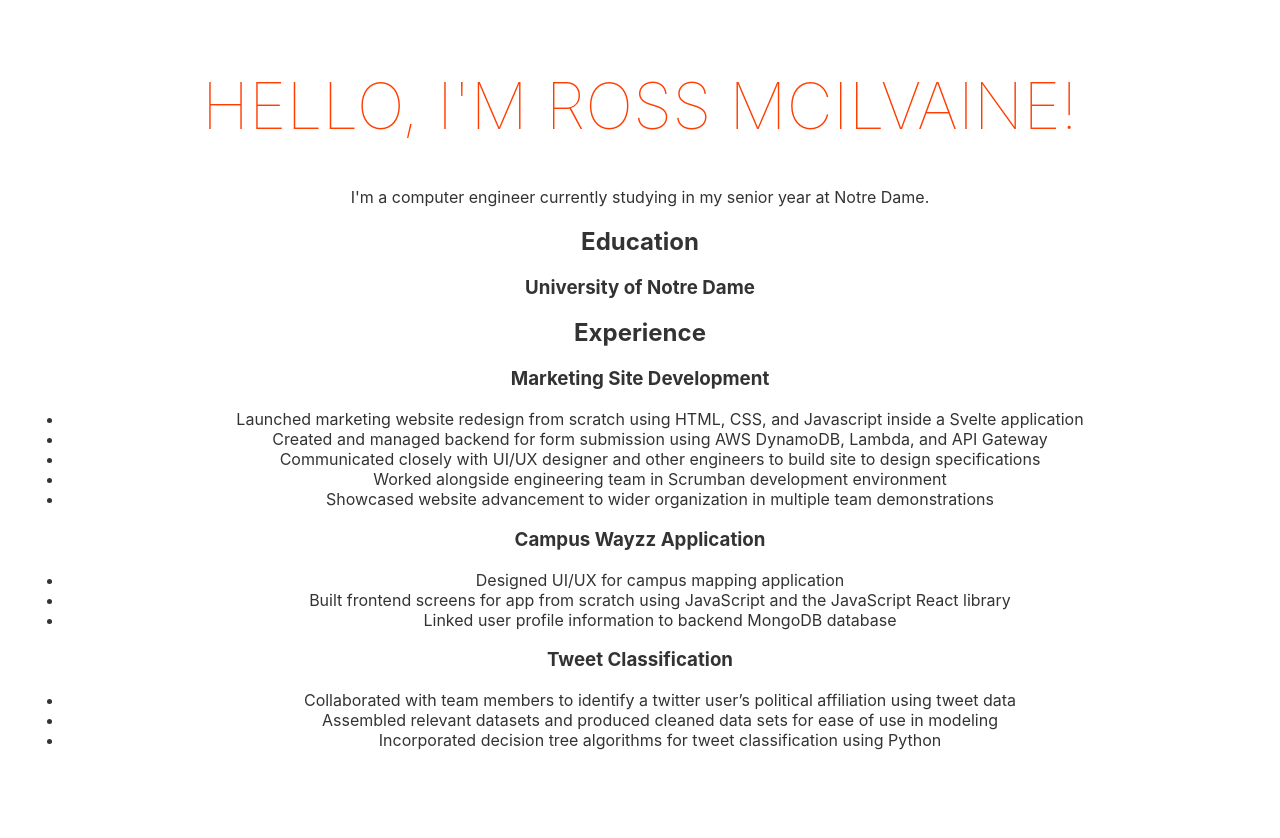
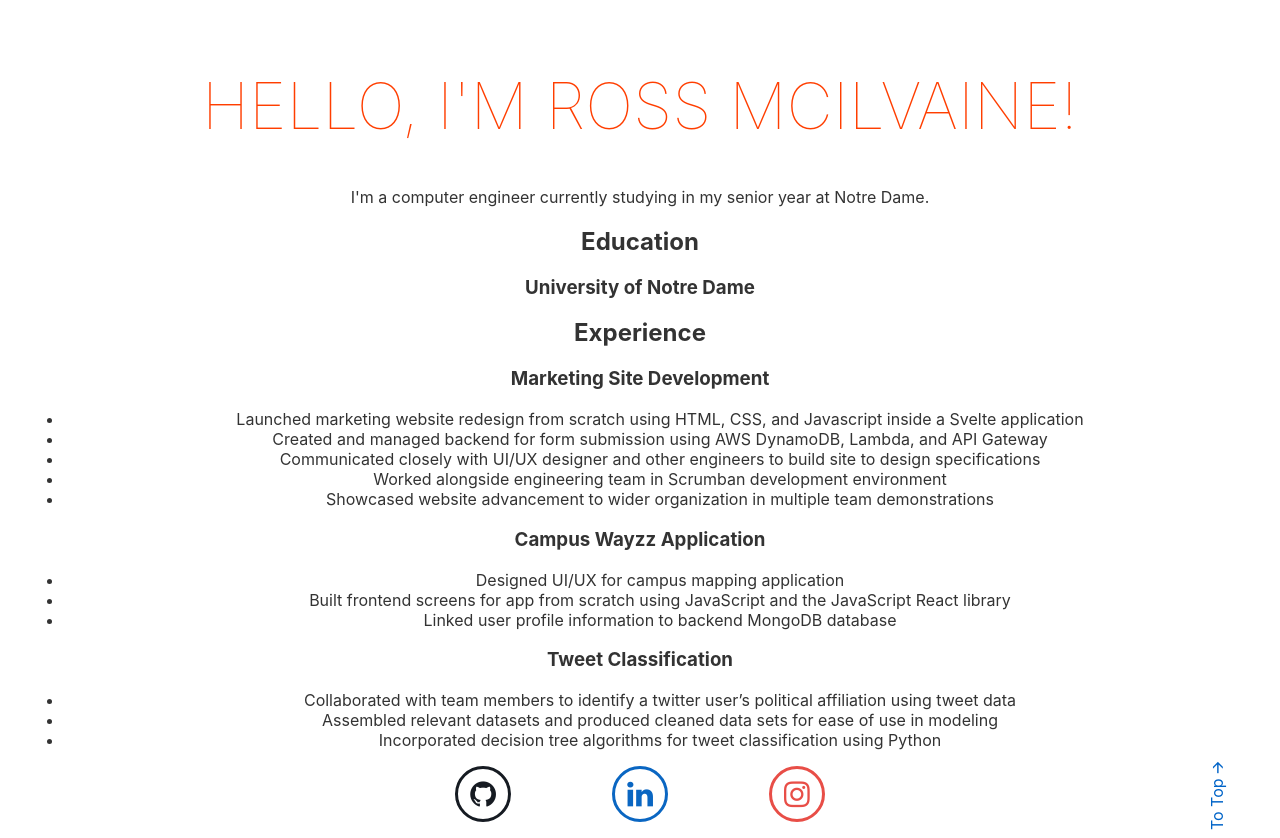
Before and after one commit to RossMcIlvaine/PersonalWebsite, a Svelte app: page / in a window 1280 px wide. Before the commit the page ends 800 px from the top, so only its background shows below. Built offline with nearby package versions, Linux system fonts and the light colour scheme.

Commit message:
Footer added

```diff
--- a/package.json
+++ b/package.json
@@ -15,7 +15,8 @@
     "rollup-plugin-livereload": "^2.0.0",
     "rollup-plugin-svelte": "^7.0.0",
     "rollup-plugin-terser": "^7.0.0",
-    "svelte": "^3.0.0"
+    "svelte": "^3.0.0",
+    "svelte-scrollto": "^0.2.0"
   },
   "dependencies": {
     "sirv-cli": "^1.0.0"
--- a/public/index.html
+++ b/public/index.html
@@ -5,6 +5,9 @@
 	<meta name='viewport' content='width=device-width,initial-scale=1'>
 
 	<title>Ross McIlvaine</title>
+
+	<!-- Add icon library -->
+	<link rel="stylesheet" href="https://cdnjs.cloudflare.com/ajax/libs/font-awesome/4.7.0/css/font-awesome.min.css">
 
 	<link rel='icon' type='image/png' href='/favicon.png'>
 	<link rel='stylesheet' href='/global.css'>
--- a/src/App.svelte
+++ b/src/App.svelte
@@ -1,4 +1,5 @@
 <script>
+	import Footer from './Components/Footer.svelte';
 	let name = "Ross McIlvaine";
 </script>
 
@@ -30,6 +31,7 @@
 		<li>Assembled relevant datasets and produced cleaned data sets for ease of use in modeling</li>
 		<li>Incorporated decision tree algorithms for tweet classification using Python</li>
 	</ul>
+	<Footer/>
 </main>
 
 <style>
--- /dev/null
+++ b/src/Components/Footer.svelte
@@ -0,0 +1,121 @@
+<script>
+    import TopButton from './TopButton.svelte';
+</script>
+
+<main class='footer'>
+    <div class='socials'>
+        <a target="_blank" href="https://github.com/RossMcIlvaine" class='fa fa-github'></a>
+        <a target="_blank" href="https://www.linkedin.com/in/ross-mcilvaine-95355a16b/" class='fa fa-linkedin'></a>
+        <a target="_blank" href="https://www.instagram.com/rossmcilvaine/" class='fa fa-instagram'></a>
+        <div class='to-top'>
+            <TopButton/>
+        </div>
+    </div>
+</main>
+
+<style>
+    main {
+        display: flex;
+        justify-content: center;
+    }
+    .socials {
+        display: flex;
+        justify-content: space-between;
+        width: 30%;
+    }
+    .to-top {
+        position: absolute;
+        right: 2%;
+    }
+
+    /* Styling for font awesome icons */
+    .fa {
+        background-color: white;
+        border-radius: 50%;
+        padding: 10px;
+        font-size: 30px;
+        width: 30px;
+        text-align: center;
+        text-decoration: none;
+    }
+    .fa:hover {
+        color: white;
+    }
+    .fa-facebook {
+        color: #2D88FF;
+        border: 3px solid #2D88FF;
+    }
+    .fa-facebook:hover {
+        background-color: #2D88FF;
+    }
+    .fa-twitter {
+        color: #5DA9DD;
+        border: 3px solid #5DA9DD;
+    }
+    .fa-twitter:hover {
+        background-color: #5DA9DD;
+    }
+    .fa-linkedin {
+        color: #0A66C2;
+        border: 3px solid #0A66C2;
+    }
+    .fa-linkedin:hover {
+        background-color: #0A66C2;
+    }
+    .fa-github {
+        color: #161B22;
+        border: 3px solid #161B22;
+    }
+    .fa-github:hover {
+        background-color: #161B22;
+    }
+    .fa-instagram {
+        color: #E84E47;
+        border: 3px solid #E84E47;
+    }
+    .fa-instagram:hover {
+        background-color: #E84E47;
+    }
+
+    /* Phone Screen Styles
+    @media (max-width: ){
+        main {
+        }
+        .social-links {
+            min-height: 60px;
+        }
+        .socials {
+            width: 70%;
+            margin-bottom: 10%;
+        }
+        .fa {
+            padding: 5px;
+            font-size: 20px;
+            width: 20px;
+        }
+    } */
+
+    /* Edge case screen size
+    @media (min-width: ) and (max-width: ){
+    } */
+
+    /* iPad Screen Styles
+    @media (min-width: ) and (max-width: ){
+        main {
+
+        }
+        .social-links {
+            min-height: $footer-links-min-height-tablet;
+        }
+        .socials {
+            width: 70%;
+        }
+    } */
+
+    /* Larger Tablet
+    @media (min-width: ) and (max-width: ) {
+        .socials {
+            width: 50%;
+        }
+    } */
+</style>
--- /dev/null
+++ b/src/Components/TopButton.svelte
@@ -0,0 +1,28 @@
+<script>
+    import * as animateScroll from "svelte-scrollto";
+</script>
+
+<div id='top-button'>
+    <a on:click={() => animateScroll.scrollToTop()}><p>To Top &#129130</p></a>
+</div>
+
+<style>
+    #top-button {
+        transform: rotate(270deg);
+        z-index: 69420;
+        cursor: pointer;
+    }
+    a {
+        text-decoration: none;
+    }
+    p {
+        color: var(--mdc-theme-primary);
+    }
+
+    /*
+    @media (max-width: $phone-max-width) {
+        p {
+            font-size: 10px;
+        }
+    } */
+</style>
```
Also changed, not shown: 1 other file (tests, documents, lock files or other folders).
